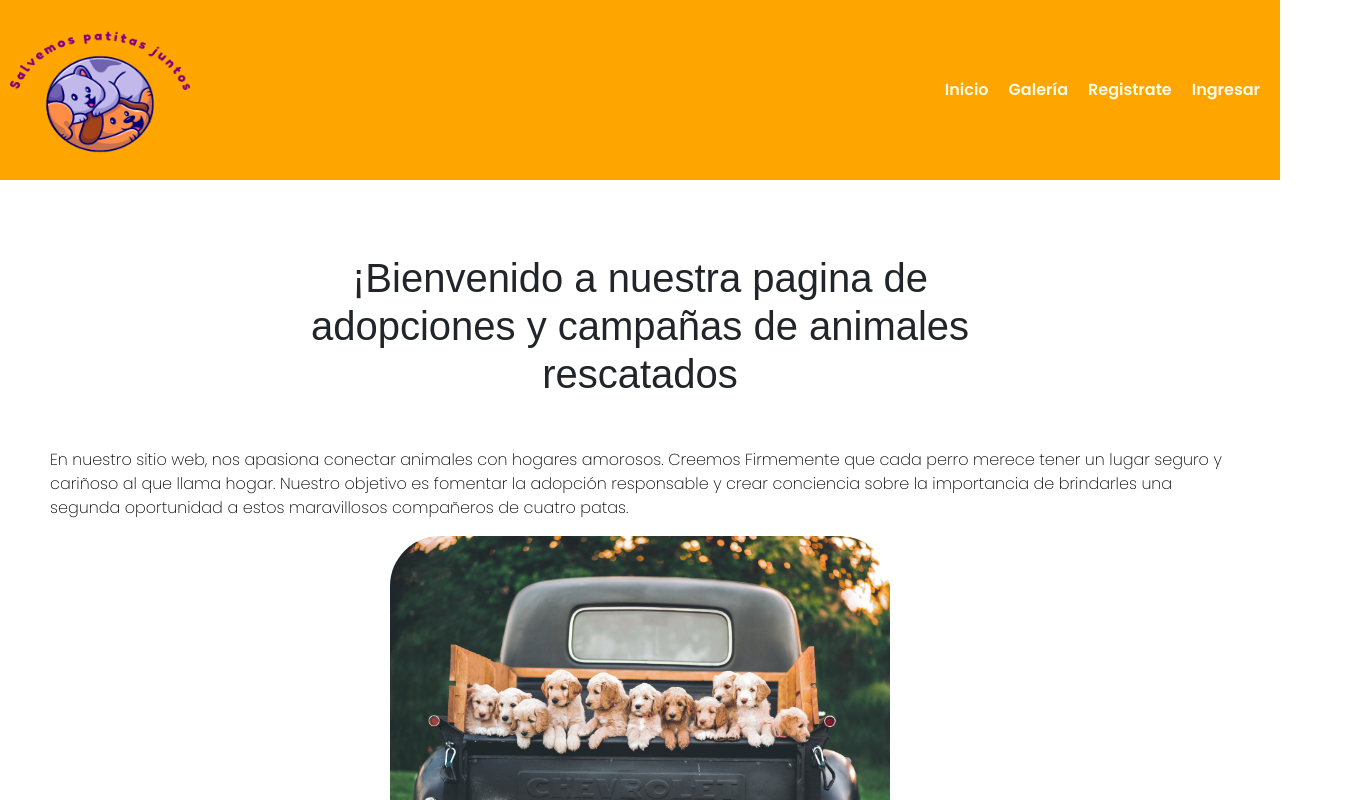
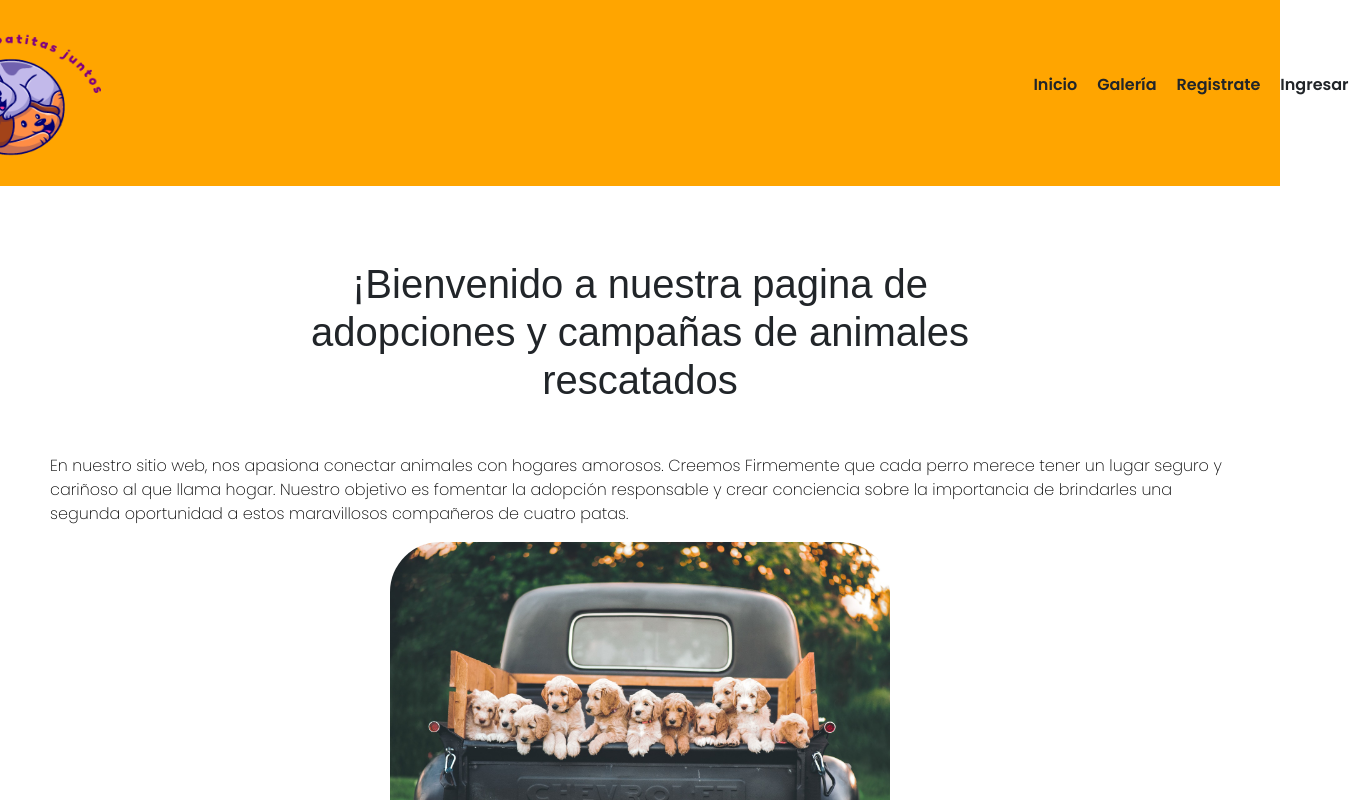
Before and after one commit to daniitoro29/sofi_adopciones_frontend, a React (Create React App) app: page / in a window 1280 px wide. Shown: the top 800 px of the page, 1359 px wide, since content can reach past the window. Built offline with nearby package versions, Linux system fonts and the light colour scheme; no server answers.

Commit message:
Cambios navbar

```diff
--- a/src/views/NavBar/NavBar.css
+++ b/src/views/NavBar/NavBar.css
@@ -1,11 +1,4 @@
 @import '../../styles.css';
-
-
-/* Estilos generales para todas las resoluciones */
-.container-general_home {
-  display: flex;
-  justify-content: center;
-}
 
 nav {
   width: 100%;
@@ -15,12 +8,23 @@ nav {
   padding: 10px;
   background: var(--color1);
   align-items: center;
+  justify-content: center;
+  align-items: center; /* Agrega esta línea para centrar verticalmente */
+  height: 100%; /* Agrega esta línea para ocupar toda la altura disponible */
 }
+
+.container-general_home {
+  text-align: center;
+  background: var(--color1);
+}
+nav {
+  line-height: 150px; /* Ajusta esto según el tamaño de tu logo */
+}
+
 
 img {
   width: 180px;
   height: 160px;
-  margin: auto;
 }
 
 .menu-button {
@@ -32,8 +36,7 @@ img {
 ul.menu-items {
   display: flex;
   list-style-type: none;
-  margin: 0;
-  padding: 0;
+  margin-left: 890px;
 }
 
 ul.menu-items li {
@@ -41,12 +44,12 @@ ul.menu-items li {
   cursor: pointer;
   font-weight: 700;
   font-family: 'Poppins', sans-serif;
-  color: var(---color2);
+  color: var(--color2);
   transition: color 0.3s;
 }
 
 ul.menu-items li:hover {
-  color: #000;
+  color: #ffffff;
 }
 
 /* Estilos de responsive de 480px */
@@ -86,8 +89,4 @@ ul.menu-items li:hover {
   .menu-button {
     display: none; /* Oculta el botón de menú en el breakpoint de 820px */
   }
-
-  ul.menu-items {
-    display: flex; /* Muestra los elementos de menú */
-  }
 }
```
